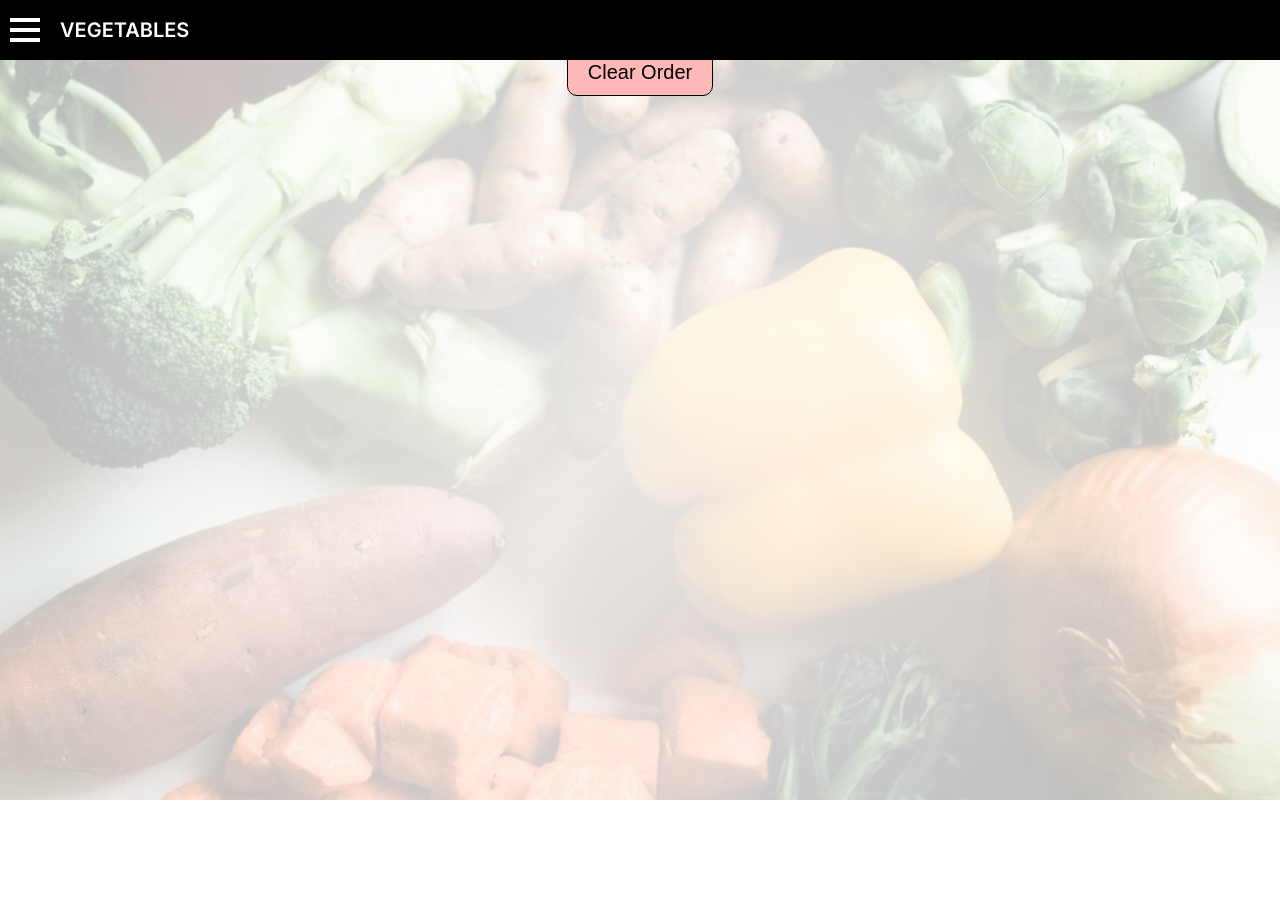
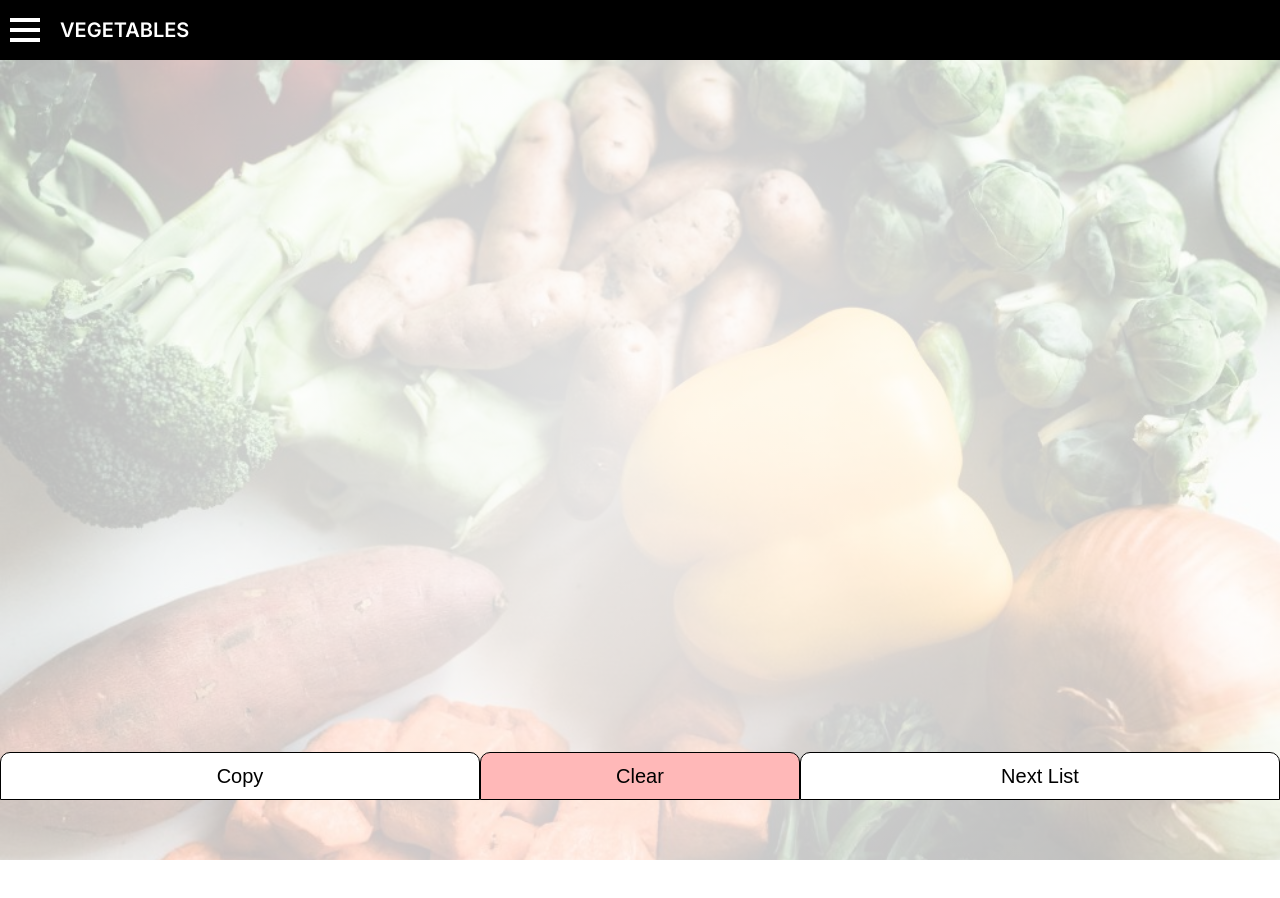
Before and after one commit to Maxbrunetti/next-chef-app, a Next.js app: page /order in a window 1280 px wide. Before the commit the page ends 800 px from the top, so only its background shows below. Built offline with nearby package versions, Linux system fonts and the light colour scheme; no server answers.

Commit message:
Fixing buttons UI

```diff
--- a/app/(content)/order/page.module.css
+++ b/app/(content)/order/page.module.css
@@ -49,12 +49,17 @@
   text-align: center;
   touch-action: none;
 }
+
 .vegetables {
   position: relative;
-  width: 100vw;
+  width: 100%;
+  height: 100%;
   min-height: 100vh;
   margin: 0;
   padding: 0;
+  top: 6rem;
+  margin-bottom: 10rem;
+
   background: url('./../../../public/assets/vegetables.jpg') center/cover
     no-repeat;
 }
@@ -77,8 +82,12 @@
   position: relative;
   width: 100vw;
   min-height: 100vh;
+  height: 100%;
   margin: 0;
   padding: 0;
+  top: 6rem;
+  margin-bottom: 10rem;
+
   background: url('./../../../public/assets/meat.jpg') center/cover no-repeat;
 }
 .meat::before {
@@ -99,8 +108,12 @@
   position: relative;
   width: 100vw;
   min-height: 100vh;
+  height: 100%;
   margin: 0;
   padding: 0;
+  top: 6rem;
+  margin-bottom: 10rem;
+
   background: url('./../../../public/assets/fish.jpg') center/cover no-repeat;
 }
 
@@ -121,8 +134,12 @@
   position: relative;
   width: 100vw;
   min-height: 100vh;
+  height: 100%;
   margin: 0;
   padding: 0;
+  top: 6rem;
+  margin-bottom: 10rem;
+
   background: url('./../../../public/assets/spices.jpg') center/cover no-repeat;
 }
 
@@ -141,10 +158,12 @@
 }
 .misc {
   position: relative;
-  width: 100vw;
+  width: 100%;
   min-height: 100vh;
-  margin: 0;
+  height: 100%;
+  margin-bottom: 10rem;
   padding: 0;
+  top: 6rem;
   background: url('./../../../public/assets/misc.jpg') center/cover no-repeat;
 }
 
--- a/app/(content)/order/page.tsx
+++ b/app/(content)/order/page.tsx
@@ -55,12 +55,20 @@ function Order() {
   }
 
   return (
-    <section className={styles[list]}>
+    <section className={`${styles[list]} listContainer`}>
       <Ingredients />
+      <div className="spacer"></div>
       <div className="containerBtn">
         <button className="btn btnBottom" onClick={copyList}>
           Copy
         </button>
+        <Popup
+          trigger={<button className={'btn btnBottom btnDelete'}>Clear</button>}
+          modal
+          nested
+        >
+          {popupBody}
+        </Popup>
         <button
           className="btn btnBottom"
           onClick={() => {
@@ -70,15 +78,6 @@ function Order() {
           Next List
         </button>
       </div>
-      <div className="containerBtnDelete">
-        <Popup
-          trigger={<button className={'btn btnDelete'}>Clear Order</button>}
-          modal
-          nested
-        >
-          {popupBody}
-        </Popup>
-      </div>
     </section>
   );
 }
--- a/app/globals.css
+++ b/app/globals.css
@@ -77,16 +77,16 @@ select:focus {
 .btnBottom {
   border-bottom-left-radius: 0;
   border-bottom-right-radius: 0;
-  width: 50%;
 }
 .containerBtn {
-  display: flex;
+  position: fixed;
+  bottom: 0;
+  left: 0;
+  width: 100%;
+  display: grid;
+  grid-template-columns: 3fr 2fr 3fr;
   justify-content: center;
-}
-
-.containerBtnDelete {
-  display: flex;
-  justify-content: center;
+  z-index: 3;
 }
 
 .btn:visited {
```
